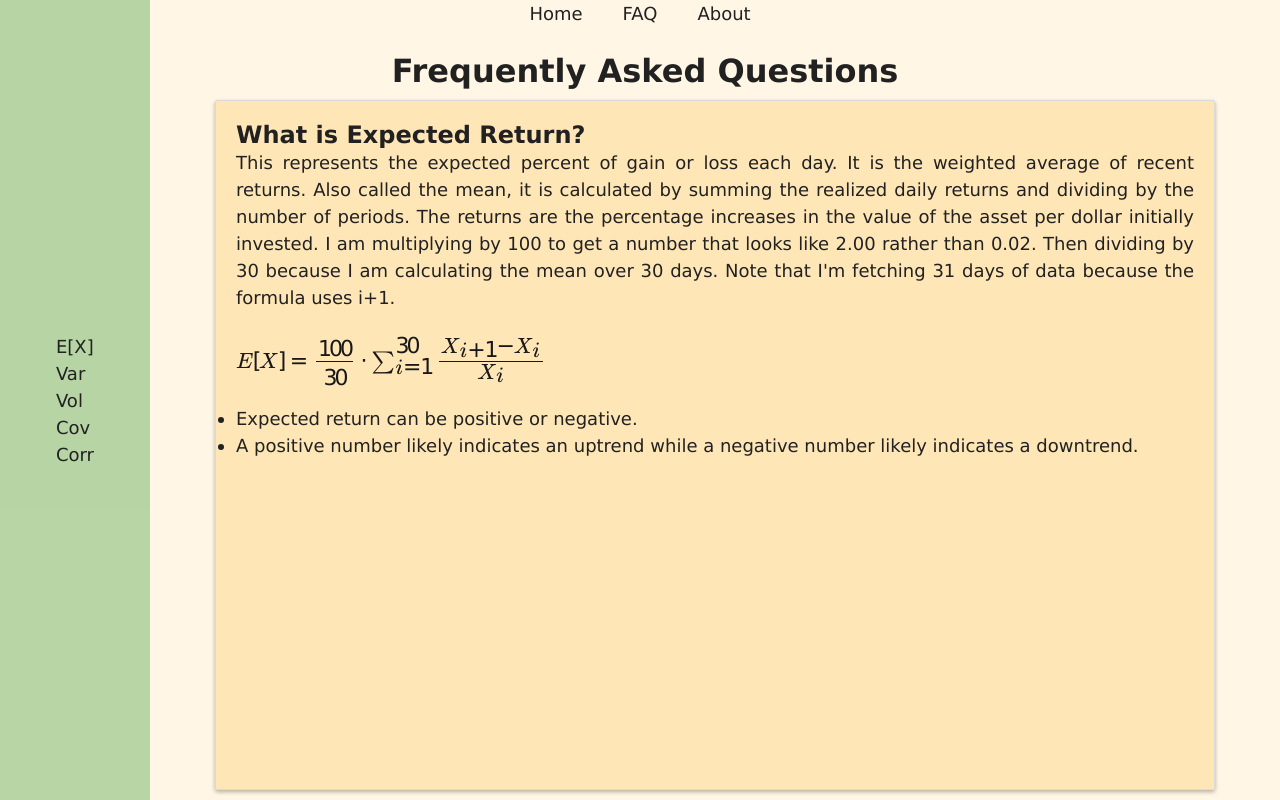
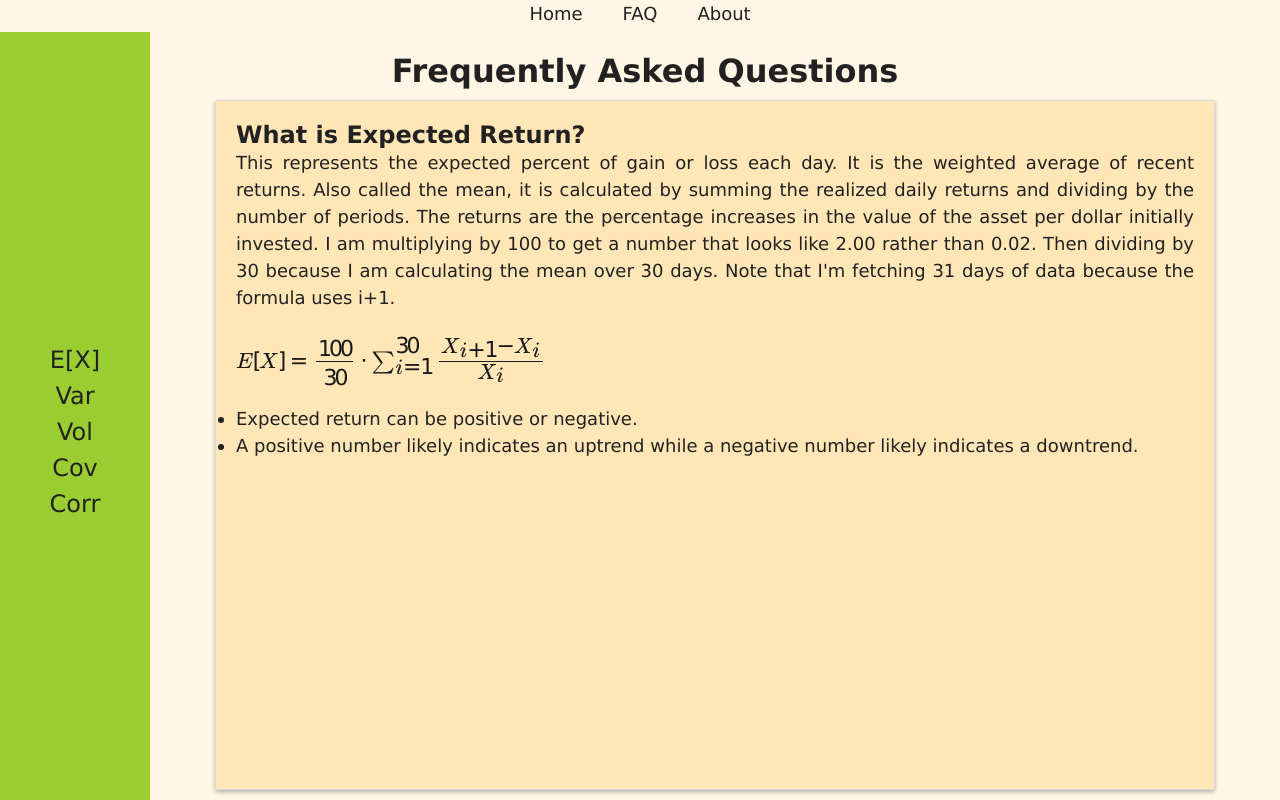
Before and after one commit to guitarisprettierthanpiano/crypto-btc-covariances-and-correlations, a React app: page /#/faq in a window 1280 px wide. Built offline with nearby package versions, Linux system fonts and the light colour scheme.

Commit message:
commiting before changing faq page

```diff
--- a/src/components/faq.tsx
+++ b/src/components/faq.tsx
@@ -35,12 +35,24 @@ const FAQ = () => {
             </MathJax.Context>
         */
 
-
+    //these are all useStates to change the style of the nav
     const [meanDisplay, setMeanDisplay] = useState<string>('inline');
     const [varDisplay, setVarDisplay] = useState<string>('none');
     const [volDisplay, setVolDisplay] = useState<string>('none');
     const [covarDisplay, setCovarDisplay] = useState<string>('none');
     const [corrDisplay, setCorrDisplay] = useState<string>('none');
+
+    const [meanFW, setMeanFW] = useState<number>(500);
+    const [varFW, setVarFW] = useState<any>(400);
+    const [volFW, setVolFW] = useState<any>(400);
+    const [covarFW, setCovarFW] = useState<any>(400);
+    const [corrFW, setCorrFW] = useState<any>(400);
+
+    const [meanBG, setMeanBG] = useState<string>('gold!important');
+    const [varBG, setVarBG] = useState<string>('yellowgreen')
+    const [volBG, setVolBG] = useState<string>('yellowgreen')
+    const [covarBG, setCovarBG] = useState<string>('yellowgreen')
+    const [corrBG, setCorrBG] = useState<string>('yellowgreen')
 
     function ClickMean(){
         if (meanDisplay ==='none'){
@@ -49,7 +61,18 @@ const FAQ = () => {
             setVolDisplay('none')
             setCovarDisplay('none')
             setCorrDisplay('none')
-            console.log('w3eriowe')
+
+            setMeanFW(500)
+            setVarFW(400)
+            setVolFW(400)
+            setCovarFW(400)
+            setCorrFW(400)
+
+            setMeanBG('gold')
+            setVarBG('transparent')
+            setVolBG('transparent')
+            setCovarBG('transparent')
+            setCorrBG('transparent')
         }
     }
 
@@ -60,6 +83,18 @@ const FAQ = () => {
             setVolDisplay('none')
             setCovarDisplay('none')
             setCorrDisplay('none')
+
+            setMeanFW(400)
+            setVarFW(500)
+            setVolFW(400)
+            setCovarFW(400)
+            setCorrFW(400)
+
+            setMeanBG('transparent')
+            setVarBG('gold')
+            setVolBG('transparent')
+            setCovarBG('transparent')
+            setCorrBG('transparent')
         }
     }
 
@@ -70,6 +105,18 @@ const FAQ = () => {
             setVolDisplay('inline')
             setCovarDisplay('none')
             setCorrDisplay('none')
+
+            setMeanFW(400)
+            setVarFW(400)
+            setVolFW(500)
+            setCovarFW(400)
+            setCorrFW(400)
+
+            setMeanBG('transparent')
+            setVarBG('transparent')
+            setVolBG('gold')
+            setCovarBG('transparent')
+            setCorrBG('transparent')
         }
     }
 
@@ -80,6 +127,18 @@ const FAQ = () => {
             setVolDisplay('none')
             setCovarDisplay('inline')
             setCorrDisplay('none')
+
+            setMeanFW(400)
+            setVarFW(400)
+            setVolFW(400)
+            setCovarFW(500)
+            setCorrFW(400)
+
+            setMeanBG('transparent')
+            setVarBG('transparent')
+            setVolBG('transparent')
+            setCovarBG('gold')
+            setCorrBG('transparent')
         }
     }
 
@@ -90,33 +149,74 @@ const FAQ = () => {
             setVolDisplay('none')
             setCovarDisplay('none')
             setCorrDisplay('inline')
+
+            setMeanFW(400)
+            setVarFW(400)
+            setVolFW(400)
+            setCovarFW(400)
+            setCorrFW(500)
+
+            setMeanBG('transparent')
+            setVarBG('transparent')
+            setVolBG('transparent')
+            setCovarBG('transparent')
+            setCorrBG('gold')
         }
     }
-
-
 
 
     return (
     <div id='faq-container'>
         <div className='sticky-sidebar'>
             <ul>
-                <li onClick={() => ClickMean()}>
+                <li
+                style={
+                Object.assign({},
+                {'fontWeight':meanFW},
+                {'backgroundColor':`${meanBG}`}
+                )}
+                onClick={() => ClickMean()}>
                     E[X]
                 </li>
 
-                <li onClick={() => ClickVar()}>
+                <li
+                style={
+                Object.assign({},
+                {'fontWeight':varFW},
+                {'backgroundColor':`${varBG}`}
+                )}
+                onClick={() => ClickVar()}>
                     Var
                 </li>
 
-                <li onClick={() => ClickVol()}>
+                <li
+                style={
+                Object.assign({},
+                {'fontWeight':volFW},
+                {'backgroundColor':`${volBG}`}
+                )}
+                onClick={() => ClickVol()}>
                     Vol
                 </li>
 
-                <li onClick={() => ClickCovar()}>
+                <li
+                style={
+                    Object.assign({},
+                    {'fontWeight':covarFW},
+                    {'backgroundColor':`${covarBG}`}
+                    )}
+
+                onClick={() => ClickCovar()}>
                     Cov
                 </li>
 
-                <li onClick={() => ClickCorr()}>
+                <li
+                style={
+                Object.assign({},
+                {'fontWeight':corrFW},
+                {'backgroundColor':`${corrBG}`}
+                )}
+                onClick={() => ClickCorr()}>
                     Corr
                 </li>
             </ul>
--- a/src/components/mainpage.tsx
+++ b/src/components/mainpage.tsx
@@ -38,6 +38,7 @@ const MainPage = () => {
 
                 let myCoin1 = document.createElement('td');
                 myCoin1.innerText = result[i].symbol;
+                myCoin1.classList.add('symbols')
                 myTR.classList.add(result[i].id);
                 myTR.appendChild(myCoin1);
 
@@ -163,7 +164,8 @@ const MainPage = () => {
         <NavLink
         exact activeClassname='active' to='/'>
             <button
-            onClick ={() => location.reload()}>
+            onClick ={() => location.reload()}
+            title='Reload Page'>
                 ⟳
             </button>
         </NavLink>
--- a/styles.css
+++ b/styles.css
@@ -107,7 +107,7 @@ th{
     padding-right: 8px;
     font-weight: 500;
 }
-.rank, .ranks{
+.rank, .ranks, .symbols, .name{
     text-align: center!important;
 }
 .tr1{
@@ -156,9 +156,7 @@ a{
     position: fixed;
 
     z-index: 1;
-    top: 0;
-    left: 0;
-    background-color: rgba(0, 128, 0, 0.281);
+    background-color:yellowgreen;
 
     display: grid;
     align-content: center;
@@ -166,10 +164,25 @@ a{
 }
 .sticky-sidebar ul{
     list-style-type: none;
+    width: 150px;
 }
 .sticky-sidebar ul li{
     cursor: pointer;
+    text-align: center;
+    text-justify: center;
+
+    font-size: 24px;
 }
+.sticky-sidebar ul li:hover{
+    background-color: rgb(255, 233, 106)!important;
+}
+.sticky-sidebar ul .current{
+    background-color: gold;
+    font-weight: 500;
+}
+
+
+
 
 
 .faq-h1{
@@ -186,8 +199,6 @@ a{
     font-weight: 500;
 }
 
-
-
 .faq-subcontainer{
     grid-row: 2;
     grid-column: 2;
@@ -195,8 +206,6 @@ a{
     grid-template-columns: 1fr;
     grid-template-rows: 1fr;
 }
-
-
 .desc-mean, .desc-var, .desc-vol, .desc-cov, .desc-cor{
     display: grid;
     grid-template-columns: 1fr;
```
Also changed, not shown: index.html (line endings or trailing spaces), 1 other file (tests, documents, lock files or other folders).
